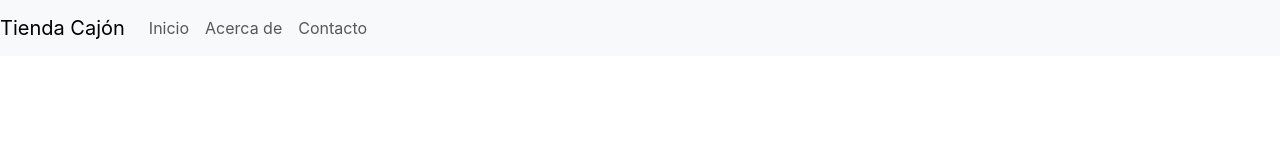
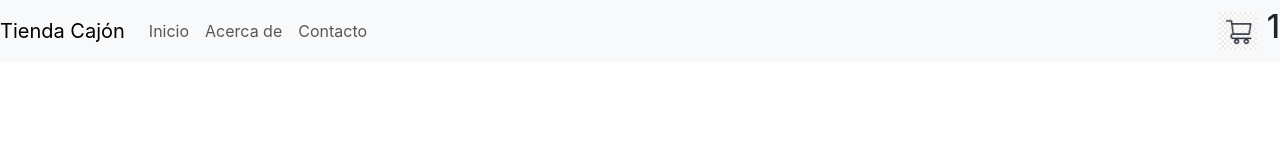
Before and after one commit to Spooicrab/Preentrega1, a React (Create React App) app: page / in a window 1280 px wide. Shown: the top 160 px of the page. Built offline with nearby package versions, Linux system fonts and the light colour scheme.

Commit message:
termino navbar

```diff
--- a/src/Components/cart/cart.css
+++ b/src/Components/cart/cart.css
@@ -1,14 +1,10 @@
-* {
+.cart {
+  display: flex;
+  align-items: center;
   justify-content: end;
 }
-
-.cart {
-  margin-right: 5 px;
-  display: flex;
-  align-items: start;
-}
 img {
-  height: 30px;
-  align-self: end;
+  height: 38px;
+  align-self: center;
   margin-right: 10px;
 }
--- a/src/Components/cart/cart.js
+++ b/src/Components/cart/cart.js
@@ -1,5 +1,6 @@
 import React from "react";
 import Img from "../cart.jpg";
+import "./cart.css";
 
 export const cart = () => {
   return (
@@ -9,3 +10,5 @@ export const cart = () => {
     </div>
   );
 };
+
+export default cart;
--- a/src/Components/navbar/navbar.css
+++ b/src/Components/navbar/navbar.css
@@ -0,0 +1,3 @@
+.navbar {
+  background-color: aquamarine;
+}
--- a/src/Components/navbar/navbar.js
+++ b/src/Components/navbar/navbar.js
@@ -2,9 +2,11 @@ import React from "react";
 import { Navbar, Nav } from "react-bootstrap";
 import "bootstrap/dist/css/bootstrap.min.css";
 import "../navbar/navbar.css";
+import Cart from "../cart/cart";
+
 function NavPrueba() {
   return (
-    <Navbar bg="light" expand="lg">
+    <Navbar bg="light" expand="lg" className="navbar">
       <Navbar.Brand href="#home">Tienda Cajón</Navbar.Brand>
       <Navbar.Toggle aria-controls="basic-navbar-nav" />
       <Navbar.Collapse id="basic-navbar-nav">
@@ -14,6 +16,7 @@ function NavPrueba() {
           <Nav.Link href="#contact">Contacto</Nav.Link>
         </Nav>
       </Navbar.Collapse>
+      <Cart />
     </Navbar>
   );
 }
```
